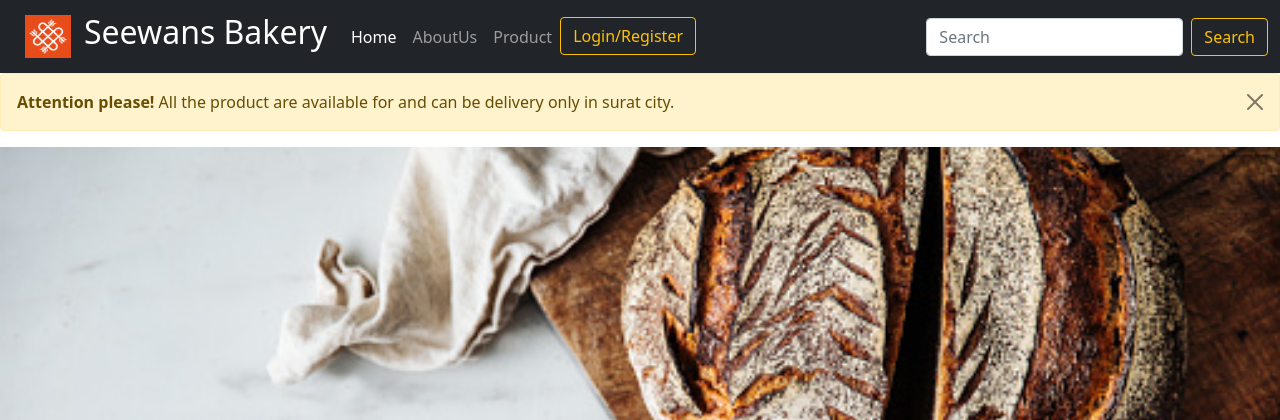
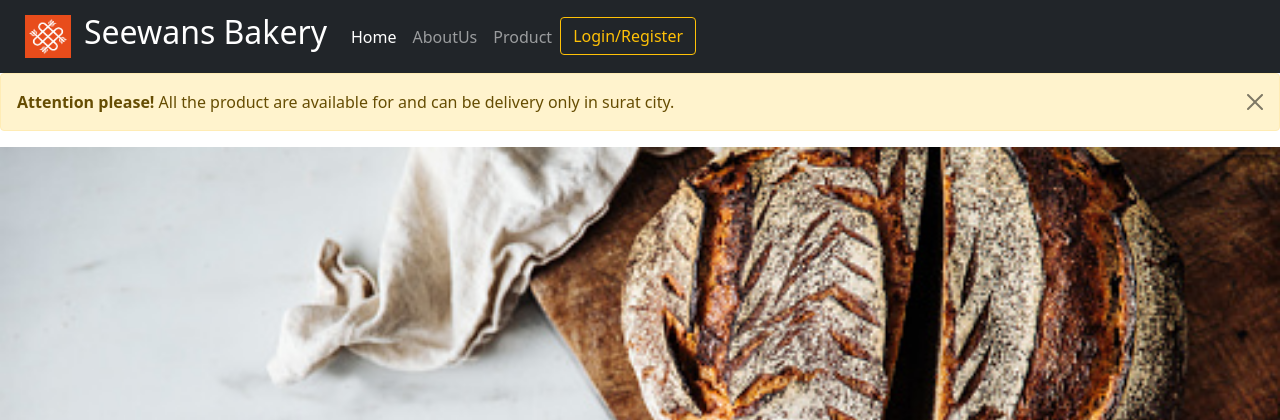
Before and after one commit to deepdalal20/BakeryManagementPHP, a PHP site: page / in a window 1280 px wide. Shown: the top 420 px of the page. Run offline with PHP 8.4, Linux system fonts and the light colour scheme; some libraries are stand-ins or nearby versions.

Commit message:
21/09/2022 (Second)

```diff
--- a/AboutUs.php
+++ b/AboutUs.php
@@ -29,10 +29,6 @@
               <a href="loreg.php"><button class="btn btn-outline-warning" type="submit">Login/Register</button></a>
               </li>
             </ul>
-              <form class="d-flex">
-              <input class="form-control me-2" type="search" placeholder="Search" aria-label="Search">
-              <button class="btn btn-outline-warning" type="submit">Search</button>
-            </form>
           </div>
         </div>
       </nav>
--- a/index.php
+++ b/index.php
@@ -29,10 +29,6 @@
               <a href="loreg.php"><button class="btn btn-outline-warning" type="submit">Login/Register</button></a>
               </li>
             </ul>
-            <form class="d-flex">
-              <input class="form-control me-2" type="search" placeholder="Search" aria-label="Search">
-              <button class="btn btn-outline-warning" type="submit">Search</button>
-            </form>
           </div>
         </div>
       </nav>
--- a/product1.php
+++ b/product1.php
@@ -29,10 +29,6 @@
               <a href="loreg.php"><button class="btn btn-outline-warning" type="submit">Login/Register</button></a>
               </li>
             </ul>
-      <form class="d-flex">
-        <input class="form-control me-2" type="search" placeholder="Search" aria-label="Search">
-        <button class="btn btn-outline-warning" type="submit">Search</button>
-      </form>
     </div>
   </div>
 </nav>
```
